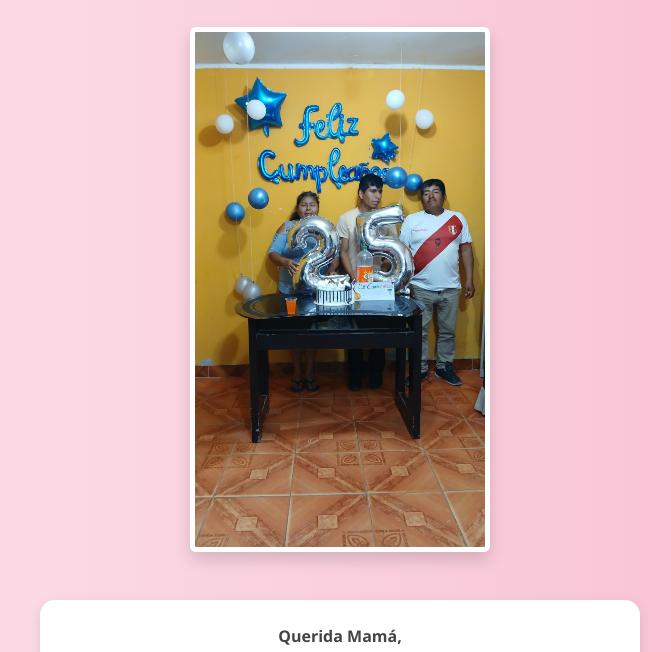
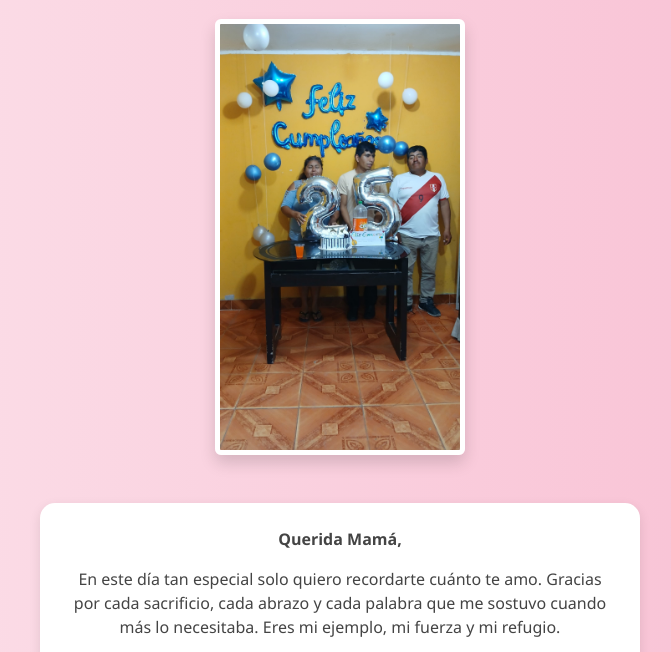
Before and after one commit to jesuscodi/Feliz-dia-mam-.io, a plain HTML site: page index.html in a window 1280 px wide. Shown: the part 101-753 px from the top of the page, without its empty margins (300-971 px from the left). Drawn offline with nearby package versions, Linux system fonts and the light colour scheme.

Commit message:
style.css

```diff
--- a/style.css
+++ b/style.css
@@ -11,9 +11,14 @@ body {
 }
 
 .imagen-madre {
-  max-width: 300px;
+  width: 100%;
+  max-width: 250px; /* puedes cambiar 250px a lo que prefieras */
+  height: auto;
+  margin: auto;
+  display: block;
   border: 5px solid #fff;
   box-shadow: 0 4px 10px rgba(0, 0, 0, 0.2);
+
 }
 
 .carta {
```
